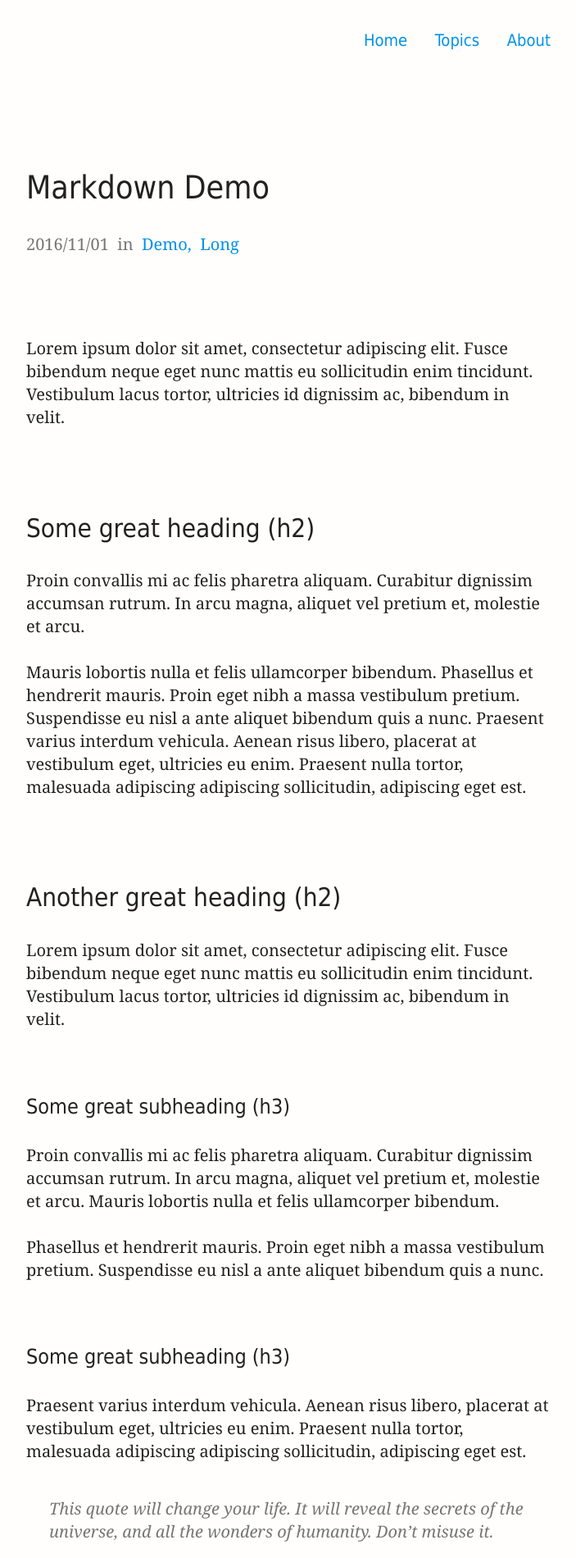
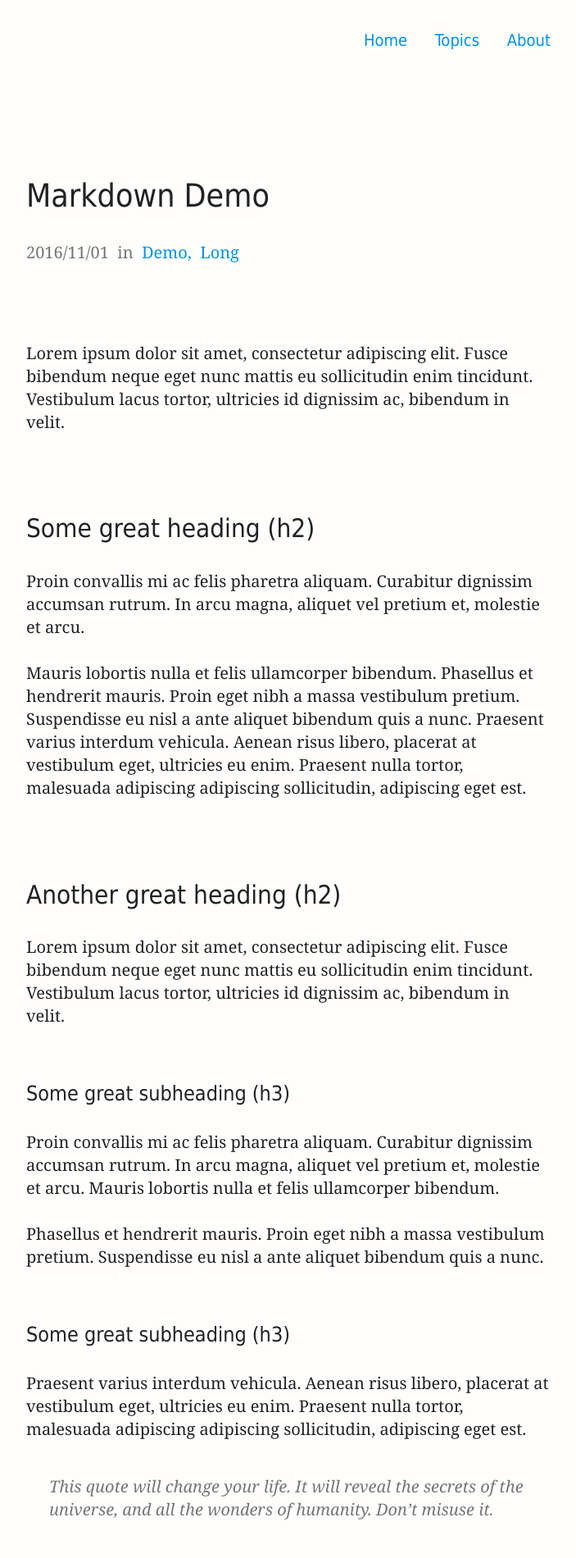
Before and after one commit to Awjin/bookish, a Jekyll site: the page built from _posts/2016-11-01-markdown-demo.md, in a window 1280 px wide. Shown: the top 1900 px of the page at 82% size, without its empty margins (288-991 px from the left). Built offline with Jekyll 4.4.1, drawn with Linux system fonts in a browser that asks for light colours.

Commit message:
Update breathable

```diff
--- a/_sass/bookish/style/base.scss
+++ b/_sass/bookish/style/base.scss
@@ -1,6 +1,6 @@
 & {
     margin: 0 auto 30vh auto;
-    padding: $leading * 1.25;
+    padding: $whitespace * 1.25;
 }
 
 .site-header {
@@ -9,21 +9,21 @@
 
     a {
         display: inline-block;
-        margin-bottom: $leading / 4;
-        margin-left: $leading;
+        margin-bottom: $whitespace / 4;
+        margin-left: $whitespace;
     }
 }
 
 .post-listing {
-    margin: $leading 0;
+    margin: $whitespace 0;
 
     a {
         display: inline-block;
     }
 
     .col-left {
-        margin-right: $leading;
-        margin-bottom: $leading / 4;
+        margin-right: $whitespace;
+        margin-bottom: $whitespace / 4;
     }
 
     @media all and (min-width: $max-width) {
@@ -47,14 +47,14 @@
 
 .img-wrapper {
     display: block;
-    margin: ($leading * 2) 0;
+    margin: ($whitespace * 2) 0;
 
     img {
         width: 100%;
     }
 
     .img-caption {
-        margin-top: $leading / 2;
+        margin-top: $whitespace / 2;
         color: $color-text-light;
         font-style: italic;
     }
--- a/_sass/breathable/src/functions.scss
+++ b/_sass/breathable/src/functions.scss
@@ -9,7 +9,7 @@
 
 @function scale-margin($exponent) {
     $value:
-        $leading
+        $whitespace
             * $scale-margin-base
             * exponentiate($scale-margin-ratio, $exponent);
 
--- a/_sass/breathable/src/parameters.scss
+++ b/_sass/breathable/src/parameters.scss
@@ -11,10 +11,10 @@ $scale-font-ratio: 1.25;
 /* Whitespace */
 
 $line-height: 1.4;
-$leading: $font-size * $line-height;
+$whitespace: $font-size * $line-height;
 
-$scale-margin-base: 2.00;
-$scale-margin-ratio: 1.33;
+$scale-margin-base: 1.5;
+$scale-margin-ratio: 1.5;
 
 
 /* Make it pretty */
--- a/_sass/breathable/src/style/blocks.scss
+++ b/_sass/breathable/src/style/blocks.scss
@@ -4,8 +4,8 @@ blockquote,
 pre,
 table,
 iframe {
-    margin-top: $leading * 1.5;
-    margin-bottom: $leading * 1.5;
+    margin-top: $whitespace * 1.5;
+    margin-bottom: $whitespace * 1.5;
 }
 
 img {
@@ -14,7 +14,7 @@ img {
 }
 
 img + figcaption {
-    margin-top: $leading / -2;
+    margin-top: $whitespace / -2;
 }
 
 figcaption,
@@ -31,12 +31,12 @@ caption {
 }
 
 blockquote {
-    margin-left: $leading;
+    margin-left: $whitespace;
 }
 
 pre {
     overflow-x: auto;
-    padding: ($leading * 0.66) $leading ($leading * 0.75) $leading;
+    padding: ($whitespace * 0.66) $whitespace ($whitespace * 0.75) $whitespace;
     border: 1px solid $color-line;
 }
 
@@ -48,7 +48,7 @@ table {
 }
 
 caption {
-    margin-top: $leading;
+    margin-top: $whitespace;
     caption-side: bottom;
     text-align: left;
 }
@@ -65,15 +65,15 @@ tr {
 
 th,
 td {
-    padding: ($leading * 0.66) ($leading / 2) ($leading * 0.75) ($leading / 2);
+    padding: ($whitespace * 0.66) ($whitespace / 2) ($whitespace * 0.75) ($whitespace / 2);
     vertical-align: top;
 
     &:first-child {
-        padding-left: $leading;
+        padding-left: $whitespace;
     }
 
     &:last-child {
-        padding-right: $leading;
+        padding-right: $whitespace;
     }
 }
 
--- a/_sass/breathable/src/style/inlines.scss
+++ b/_sass/breathable/src/style/inlines.scss
@@ -5,7 +5,7 @@ h4,
 p,
 ol,
 ul {
-    margin-bottom: $leading;
+    margin-bottom: $whitespace;
 }
 
 h1,
@@ -39,24 +39,32 @@ h4 {
 h1 + h2,
 h2 + h3,
 h3 + h4 {
-    margin-top: $leading * 2;
+    margin-top: $whitespace * 2;
 }
 
 ol,
 ul {
-    margin-left: $leading * 2;
+    margin-left: $whitespace * 2;
     list-style: outside;
 
     ol,
     ul {
-        margin-left: $leading * 1.5;
-        margin-bottom: $leading / 2;
+        margin-left: $whitespace * 1.5;
+        margin-bottom: $whitespace / 2;
     }
+}
+
+ol {
+    list-style-type: decimal;
+}
+
+ul {
+    list-style-type: disc;
 }
 
 p + ol,
 p + ul {
-    margin-top: $leading / -2;
+    margin-top: $whitespace / -2;
 }
 
 li {
```
